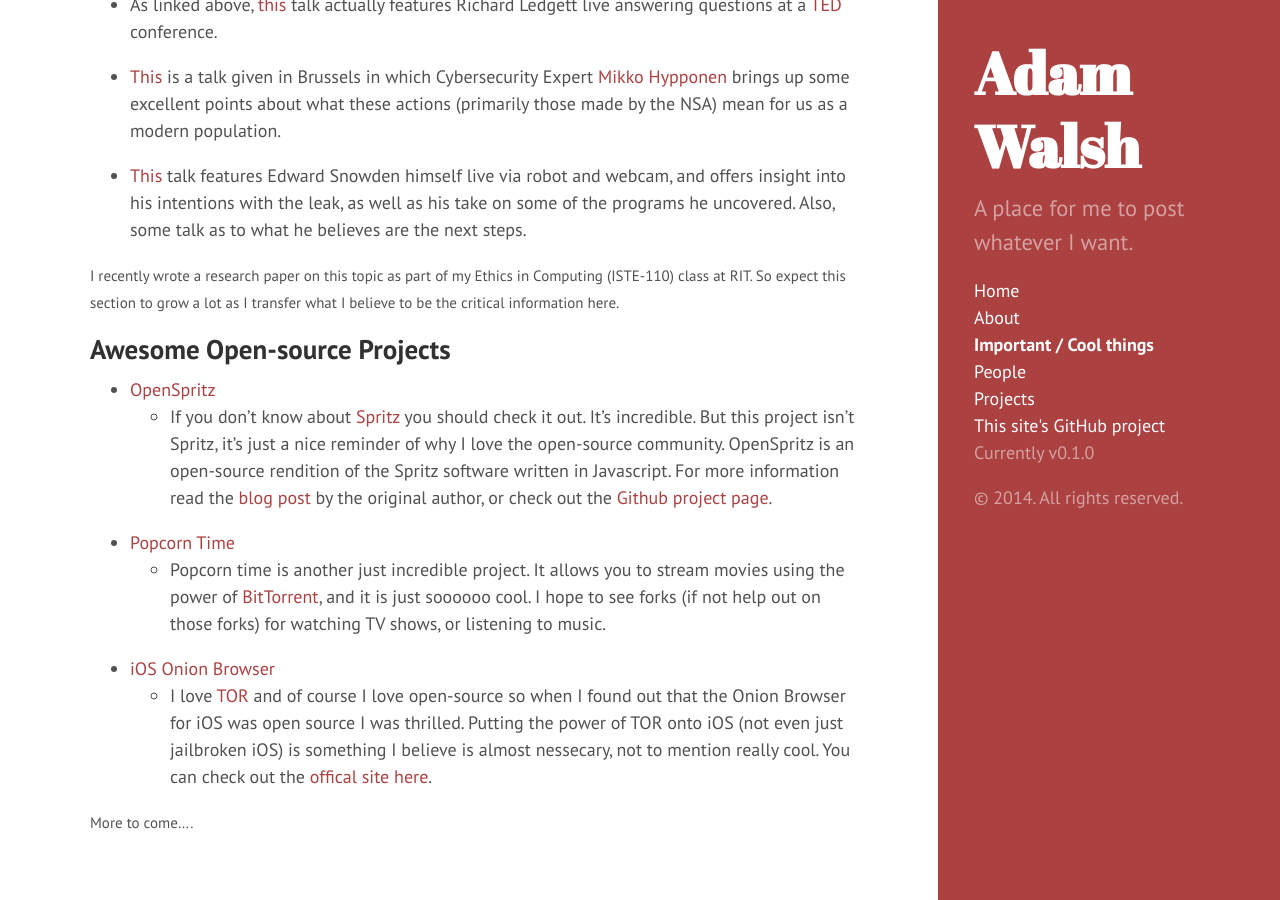
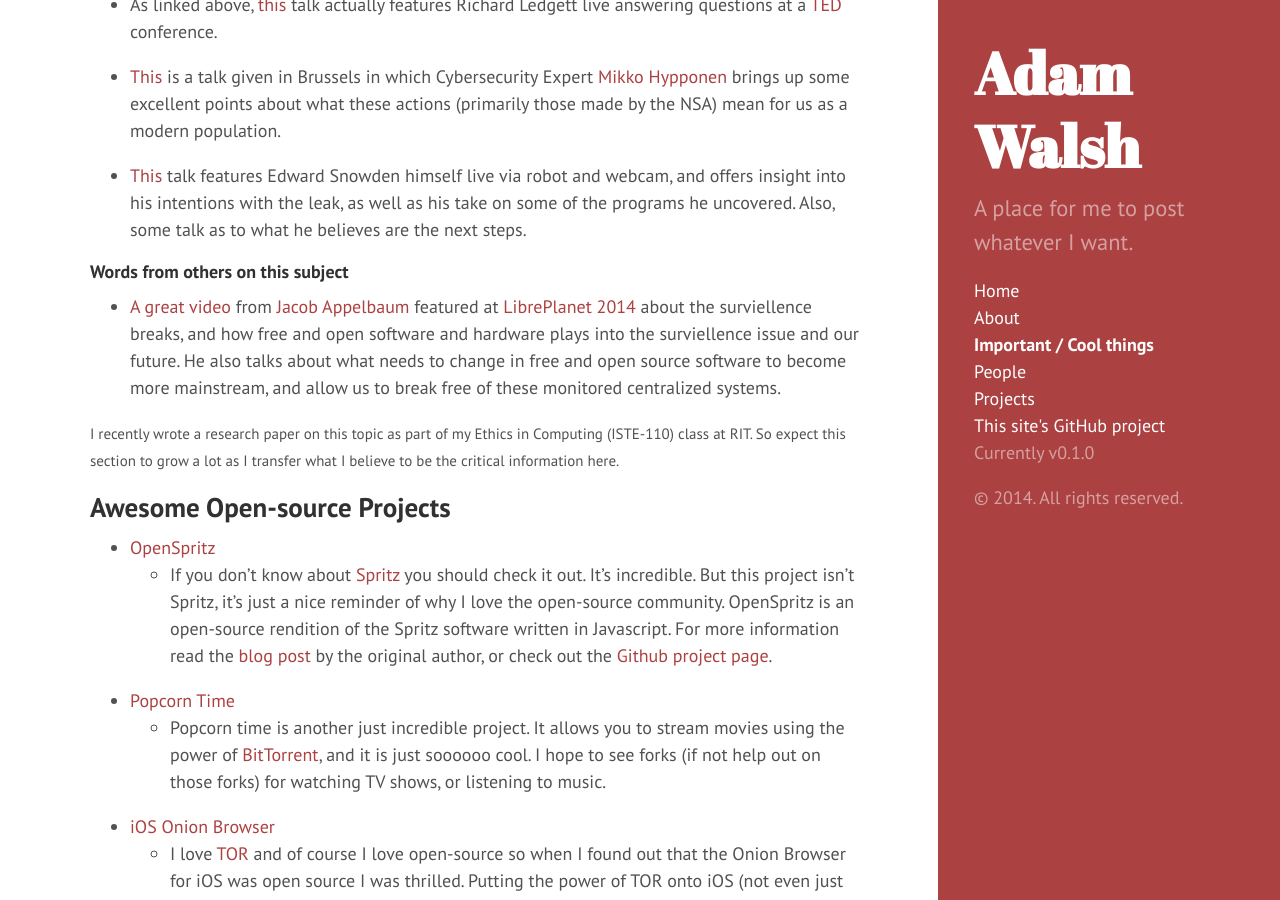
Before and after one commit to walshie4/walshie4.github.io, a Jekyll site: the page built from info.md, in a window 1280 px wide and 900 px high, scrolled down 371 px. Built offline with Jekyll 4.4.1, drawn with Linux system fonts in a browser that asks for light colours; Markdown is read by kramdown in place of the engine named in the settings.

Commit message:
Added a great video about the surviellnce issue and open software/hardware

```diff
--- a/info.md
+++ b/info.md
@@ -24,6 +24,14 @@
  himself live via robot and webcam, and offers insight into his intentions with the leak, as well as his take on
  some of the programs he uncovered. Also, some talk as to what he believes are the next steps.
 
+####Words from others on this subject
+
+* [A great video](http://media.libreplanet.org/u/zakkai/m/free-software-for-freedom-surveillance-and-you/) from
+[Jacob Appelbaum](http://en.wikipedia.org/wiki/Jacob_Appelbaum) featured at [LibrePlanet 2014](https://libreplanet.org/2014/)
+about the surviellence breaks, and how free and open software and hardware plays into the surviellence issue and our future.
+He also talks about what needs to change in free and open source software to become more mainstream, and allow us to break free of
+these monitored centralized systems.
+
 <small>I recently wrote a research paper on this topic as part of my Ethics in Computing (ISTE-110) class at RIT. So expect
 this section to grow a lot as I transfer what I believe to be the critical information here.</small>
 
```
